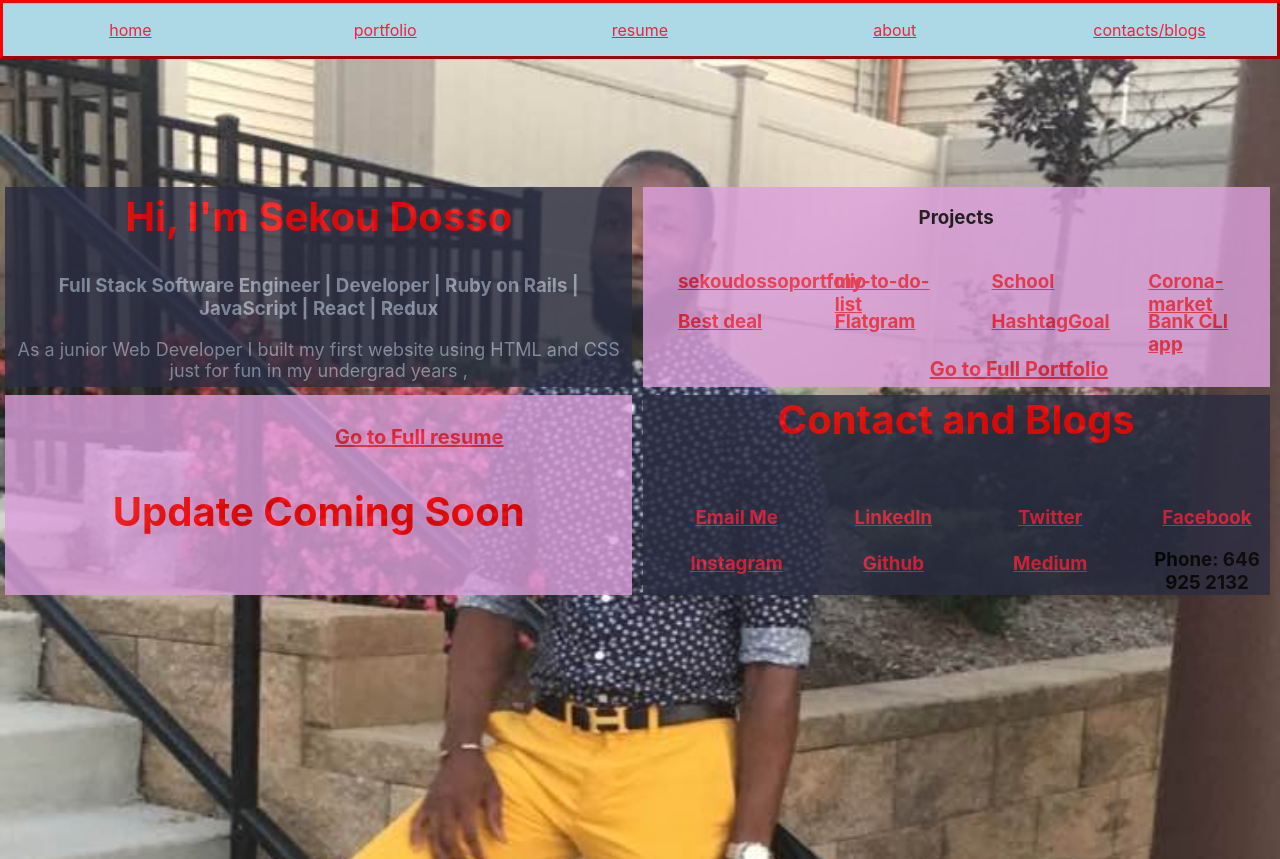
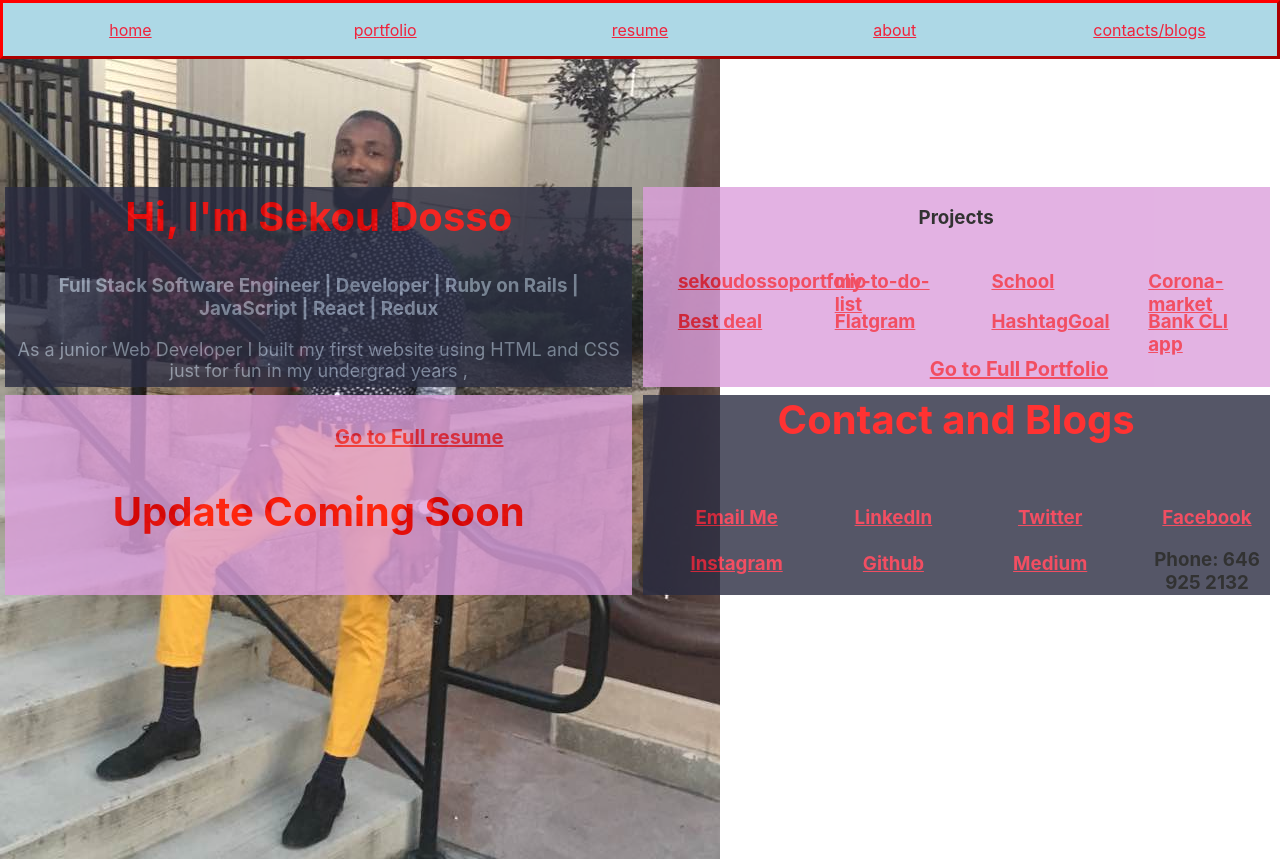
Before and after one commit to sekoudosso82/sekoudossoportfolio, a React (Create React App) app: page / in a window 1280 px wide. Built offline with nearby package versions, Linux system fonts and the light colour scheme.

Commit message:
testing netlify link

```diff
--- a/src/App.css
+++ b/src/App.css
@@ -61,7 +61,7 @@
 }
 
 .homeMainDiv{
-  /* overflow: scroll; */
+  overflow: scroll;
   background-image: url('./images/sheaqPortfolio.jpg');
   /* background-repeat: no-repeat; */
 
@@ -73,7 +73,7 @@
   /* Center the image */
   /* background-repeat: no-repeat;  */
   /* Do not repeat the image */
-  background-size: cover;
+  /* background-size: cover; */
   /* Resize the background image to cover the entire container */
   /* opacity: 0.5; */
 
```
